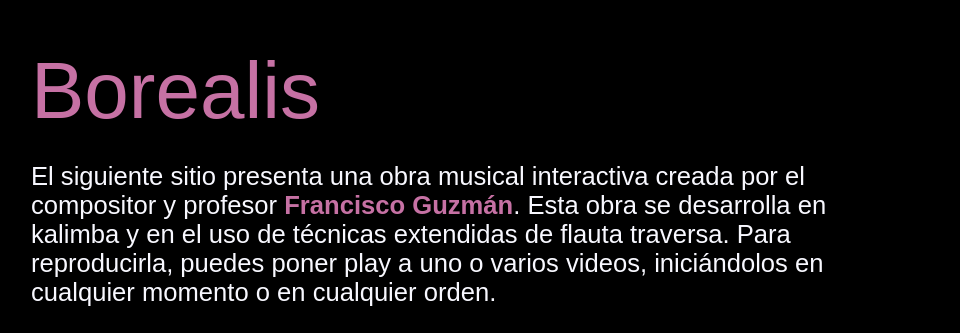
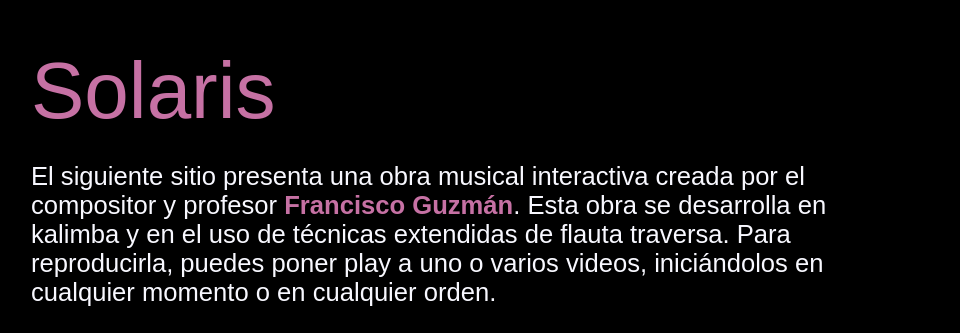
Before and after one commit to alikathe/Solaris, a plain HTML site: page index.html in a window 1280 px wide. Shown: the top 333 px of the page, without its empty margins (158-1118 px from the left). Drawn offline with Linux system fonts and the light colour scheme.

Commit message:
Cambio de nombre

```diff
--- a/index.html
+++ b/index.html
@@ -12,7 +12,7 @@
 	<link rel="preconnect" href="https://fonts.googleapis.com">
 	<link rel="preconnect" href="https://fonts.gstatic.com" crossorigin>
 	<link href="https://fonts.googleapis.com/css2?family=Alegreya+Sans:wght@100&display=swap" rel="stylesheet">
-    <title>Obra de creación musical interactiva</title>
+    <title>Solaris</title>
 </head>
 
 <body>
@@ -20,7 +20,7 @@
     <div id="container">
 		<header>
 			<h1>
-            Borealis
+            Solaris
         	</h1>
         	<p>El siguiente sitio presenta una obra musical interactiva creada por el compositor y profesor <a href="https://franciscoguzmancid.com/" alt="Visitar sitio web de Francisco Guzmán">Francisco Guzmán</a>. Esta obra se desarrolla en kalimba y en el uso de técnicas extendidas de flauta traversa. Para reproducirla, puedes poner play a uno o varios videos, iniciándolos en cualquier momento o en cualquier orden.</p>
     	</header>
```
